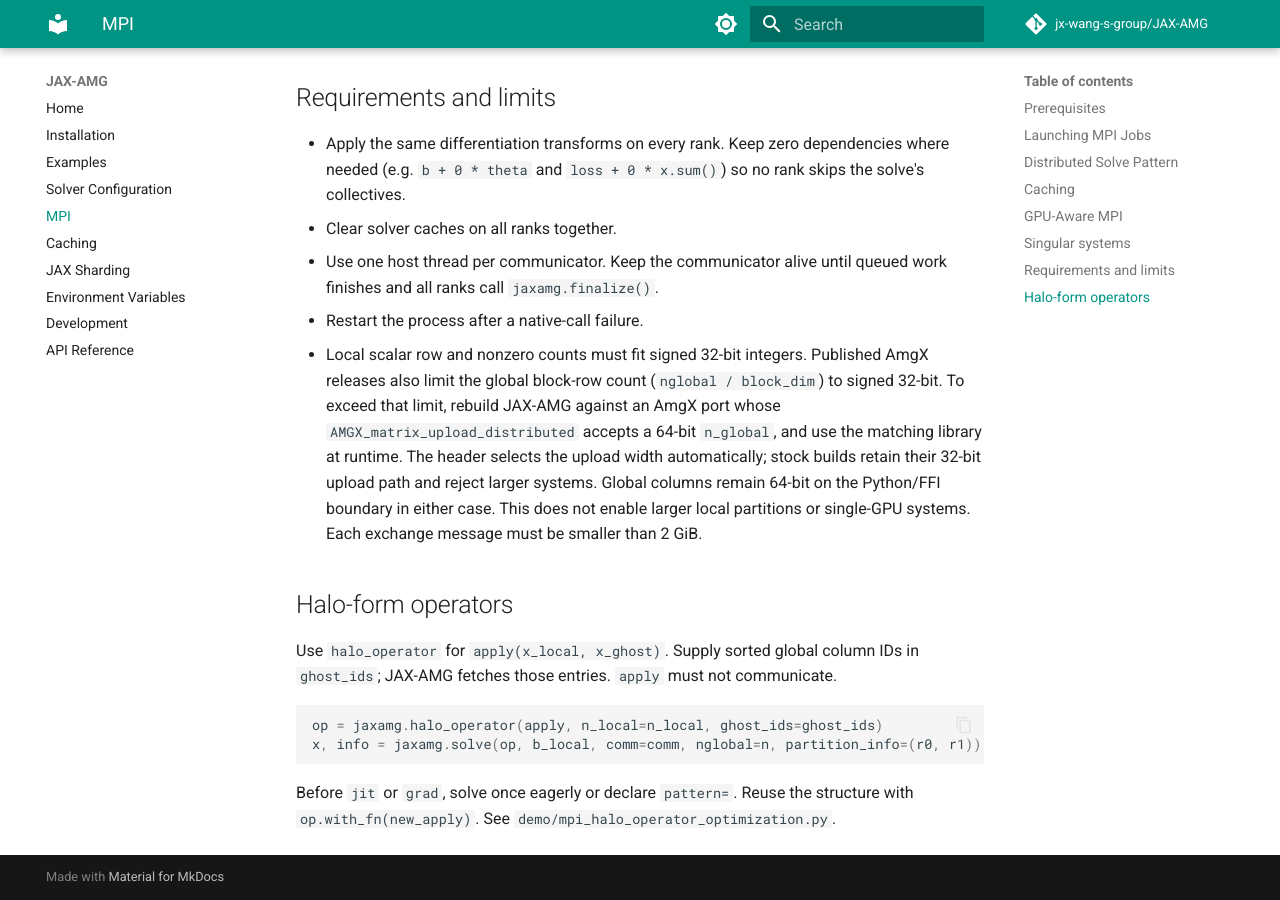
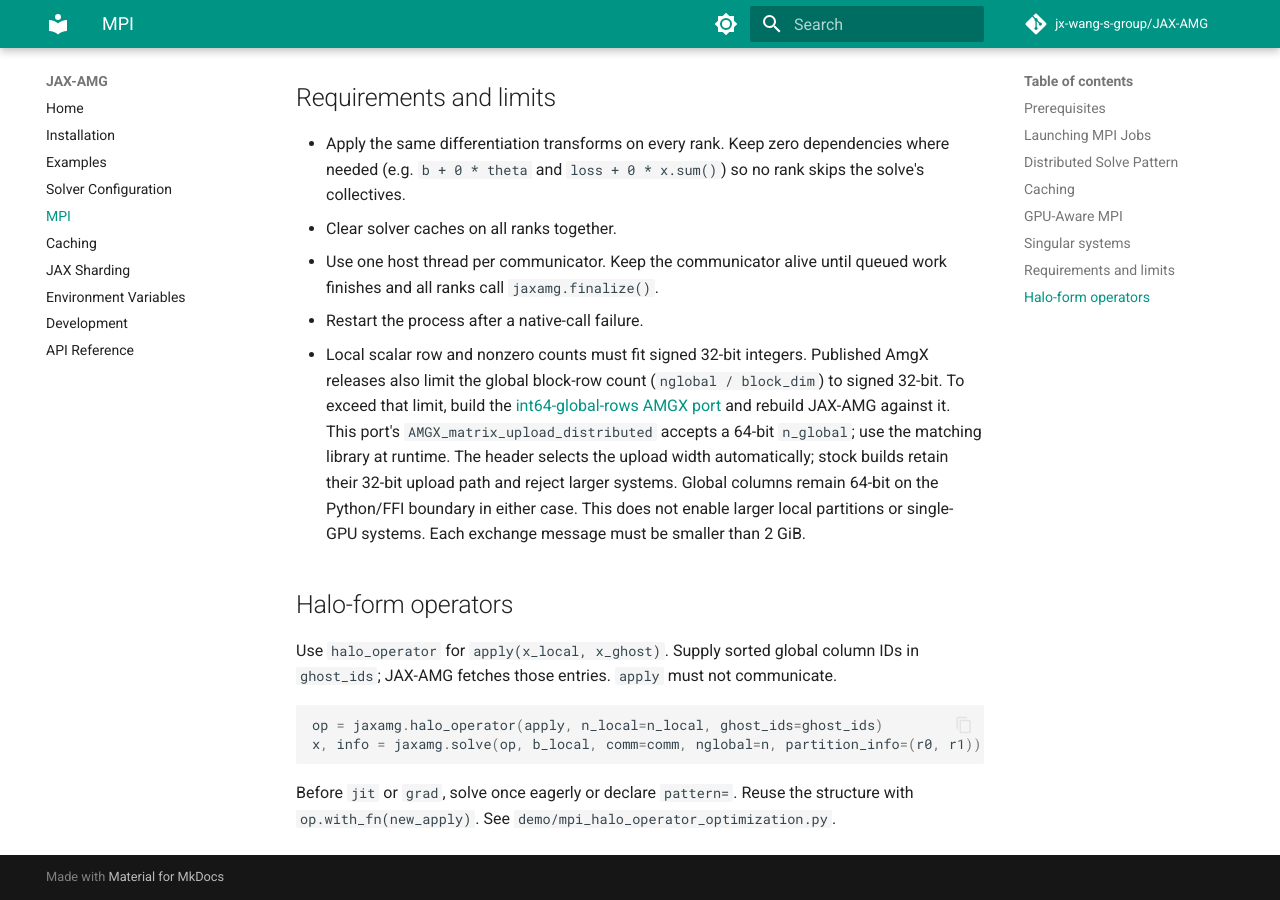
Before and after one commit to jx-wang-s-group/JAX-AMG, an MkDocs documentation site: the page built from docs/mpi.md, in a window 1280 px wide and 900 px high, scrolled down 3447 px. Built offline with MkDocs 1.6.1 and Material for MkDocs 9.7.7, drawn with Linux system fonts in a browser that asks for light colours; comment, search, counter and statistics services are not loaded.

Commit message:
Link to the 64-bit AMGX port in MPI docs

```diff
--- a/docs/mpi.md
+++ b/docs/mpi.md
@@ -168,9 +168,10 @@
 - Restart the process after a native-call failure.
 - Local scalar row and nonzero counts must fit signed 32-bit integers.
   Published AmgX releases also limit the global block-row count
-  (`nglobal / block_dim`) to signed 32-bit. To exceed that limit, rebuild
-  JAX-AMG against an AmgX port whose `AMGX_matrix_upload_distributed` accepts
-  a 64-bit `n_global`, and use the matching library at runtime. The header
+  (`nglobal / block_dim`) to signed 32-bit. To exceed that limit, build the
+  [int64-global-rows AMGX port](https://github.com/stevenliuyi/AMGX/tree/int64-global-rows)
+  and rebuild JAX-AMG against it. This port's `AMGX_matrix_upload_distributed`
+  accepts a 64-bit `n_global`; use the matching library at runtime. The header
   selects the upload width automatically; stock builds retain their 32-bit
   upload path and reject larger systems. Global columns remain 64-bit on
   the Python/FFI boundary in either case. This does not enable larger local
```
